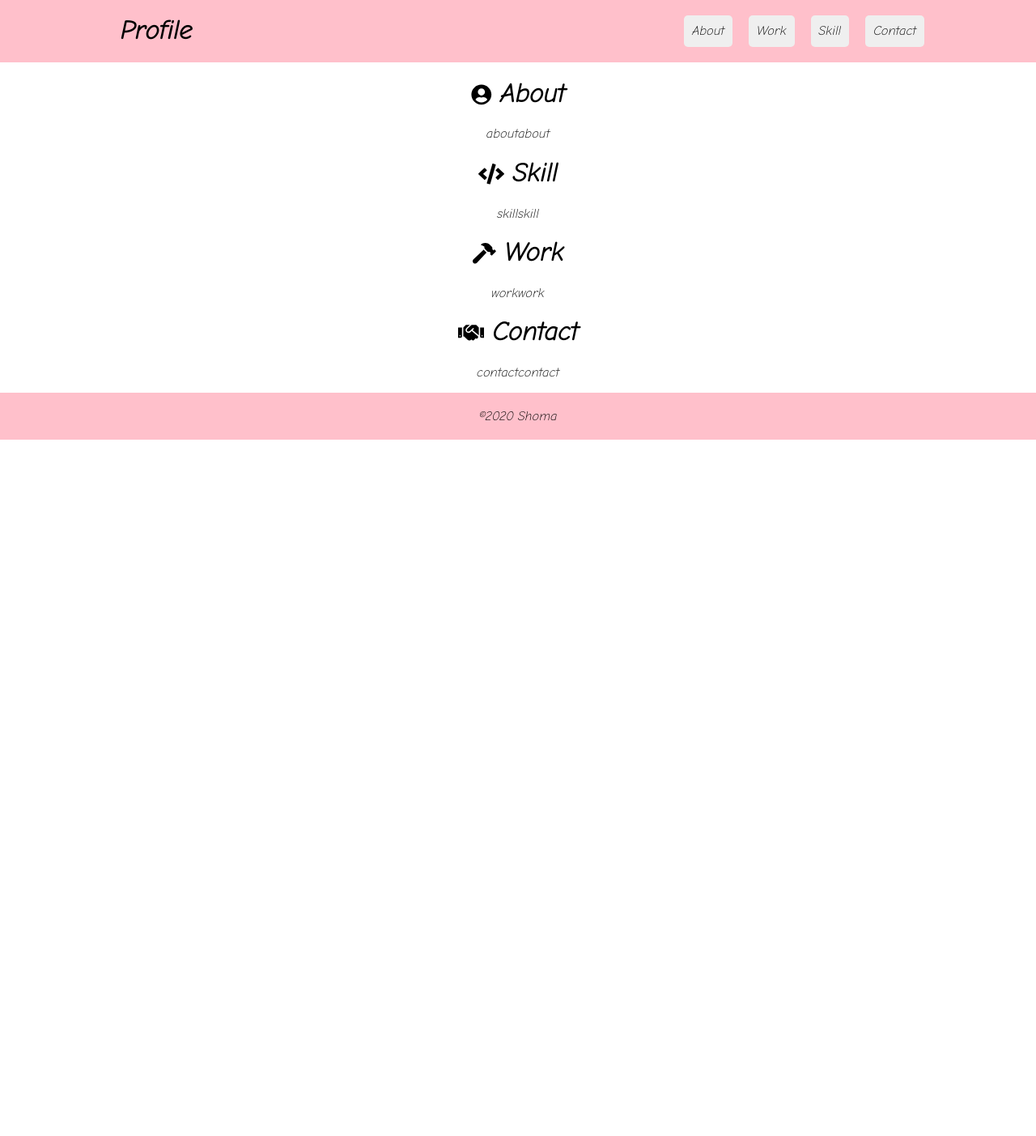
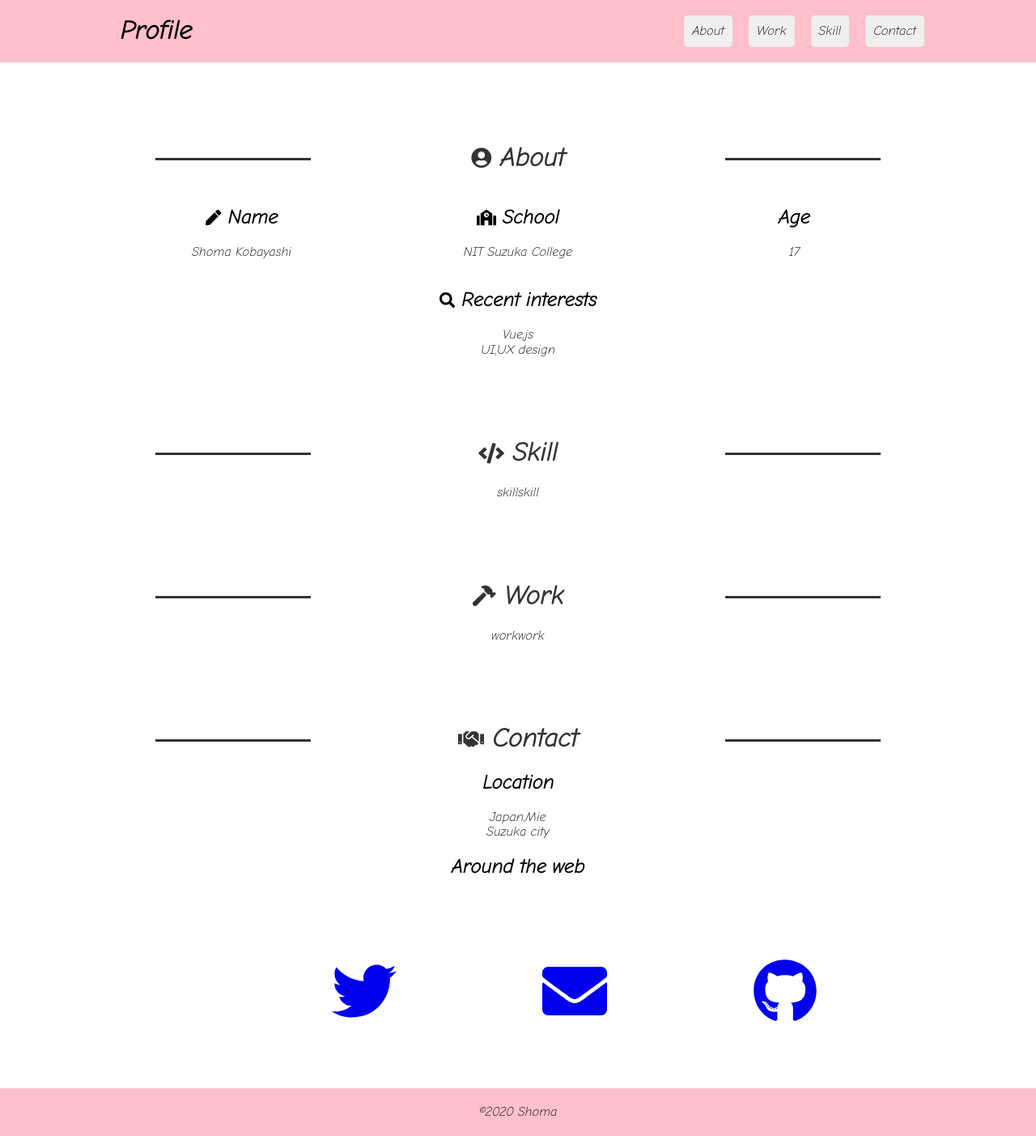
Before and after one commit to kobapi28/-portfolio, a Vue app: page / in a window 1280 px wide. Shown: the whole page at 81% size. Before the commit the page ends 800 px from the top, so only its background shows below. Built offline with nearby package versions, Linux system fonts and the light colour scheme.

Commit message:
Aboutの編集

```diff
--- a/src/App.vue
+++ b/src/App.vue
@@ -1,10 +1,12 @@
 <template>
   <div id="app">
     <Header></Header>
+
     <About></About>
     <Skill></Skill>
     <Work></Work>
     <Contact></Contact>
+
     <Footer></Footer>
   </div>
 </template>
@@ -39,4 +41,36 @@ export default {
   font-family:'Comic Neue',cursive ;
   text-align: center;
 }
+
+.icon{
+  font-size: 0.8em;
+}
+
+
+
+.content-title {
+  margin-top: 100px;
+  position: relative;
+  font-size: 2em;
+  color: #333;
+  text-align: center;
+}
+
+.content-title::before,
+.content-title::after {
+  position: absolute;
+  top: 50%;
+  display: inline-block;
+  width: 15%;
+  content: '';
+  border-top: 3px solid #333;
+}
+
+.content-title::before {
+  left: 15%;
+}
+
+.content-title::after {
+  right: 15%;
+}
 </style>
--- a/src/components/About.vue
+++ b/src/components/About.vue
@@ -1,12 +1,40 @@
 <template>
     <div>
-        <h1><font-awesome-icon icon="user-circle" class="icon"/> About</h1>
-        <p>aboutabout</p>
+        <h1 class="content-title"><font-awesome-icon icon="user-circle" class="icon"/> About</h1>
+        <div>
+            <div class="about">
+              <div class="me">
+                <h2><font-awesome-icon icon="pen" class="icon"/> Name</h2>
+                <p>Shoma Kobayashi</p>
+              </div>
+
+              <div class="me">
+                <h2><font-awesome-icon icon="school" class="icon"/> School</h2>
+                <p>NIT Suzuka College</p>
+              </div>
+
+              <div class="me">
+                <h2>Age</h2>
+                <p>17</p>
+              </div>
+            </div>
+
+
+            <h2><font-awesome-icon icon="search" class="icon"/> Recent interests</h2>
+            <p>Vue.js<br>UI,UX design</p>
+        </div>
     </div>
 </template>
 
+
 <style>
-.icon{
-    font-size: 0.8em;
+.about{
+    display:inline-flex;
+    width: 80%;
+}
+
+.me{
+    width: 40%;
+    margin:0 10px;
 }
 </style>
--- a/src/components/Contact.vue
+++ b/src/components/Contact.vue
@@ -1,12 +1,27 @@
 <template>
     <div>
-        <h1><font-awesome-icon icon="handshake" class="icon"/> Contact</h1>
-        <p>contactcontact</p>
+        <h1 class="content-title"><font-awesome-icon icon="handshake" class="icon"/> Contact</h1>
+        <div>
+            <h2>Location</h2>
+            <p>Japan,Mie<br>Suzuka city</p>
+
+            <h2>Around the web</h2>
+            <div class="about link">
+                <a href="http://twitter.com/shoma_h30" class="me link"><font-awesome-icon :icon="['fab','twitter']" class="web-icon"/></a>
+                <a href="mailto:sho1228.k@gmail.com" class="me link"><font-awesome-icon icon="envelope" class="web-icon"/></a>
+                <a href="http://github.com/shoma3571" class="me link"><font-awesome-icon :icon="['fab','github']" class="web-icon"/></a>
+            </div>
+        </div>
     </div>
 </template>
 
 <style>
-.icon{
-    font-size: 0.8em;
+.link{
+    width: 50%;
+}
+
+.web-icon{
+    font-size: 5em;
+    padding:1em;
 }
 </style>
--- a/src/components/Skill.vue
+++ b/src/components/Skill.vue
@@ -1,12 +1,6 @@
 <template>
     <div>
-        <h1><font-awesome-icon icon="code" class="icon"/> Skill</h1>
+        <h1 class="content-title"><font-awesome-icon icon="code" class="icon"/> Skill</h1>
         <p>skillskill</p>
     </div>
 </template>
-
-<style>
-.icon{
-    font-size: 0.8em;
-}
-</style>
--- a/src/components/Work.vue
+++ b/src/components/Work.vue
@@ -1,6 +1,6 @@
 <template>
     <div>
-        <h1><font-awesome-icon icon="hammer" class="icon"/> Work</h1>
+        <h1 class="content-title"><font-awesome-icon icon="hammer" class="icon"/> Work</h1>
         <p>workwork</p>
     </div>
 </template>
```
